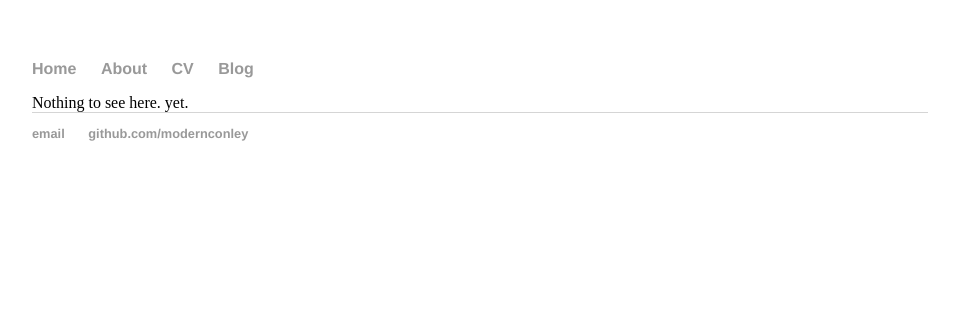
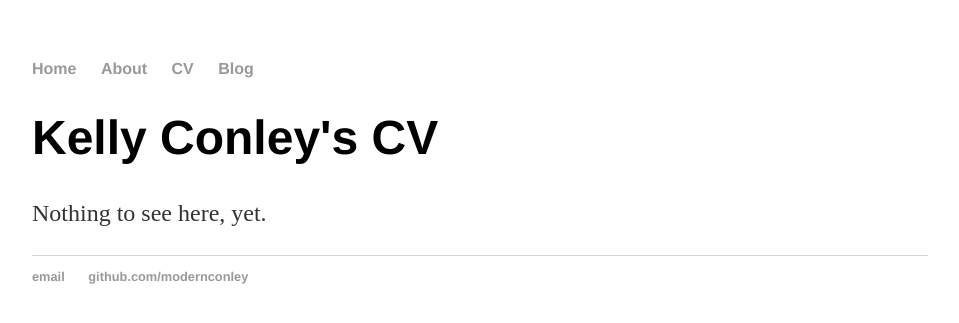
Before and after one commit to modernconley/modernconley.github.io, a Jekyll site: the page built from cv/index.html, in a window 1280 px wide. Shown: the top 323 px of the page, without its empty margins (160-1119 px from the left). Built offline with Jekyll 4.4.1, drawn with Linux system fonts in a browser that asks for light colours.

Commit message:
Update index.html

```diff
--- a/cv/index.html
+++ b/cv/index.html
@@ -1,6 +1,9 @@
 ---
 layout: default
-title: "The CV of Kelly Conley"
+title: cv
 ---
-
-Nothing to see here. yet.
+<div class="blurb">
+	<h1>Kelly Conley's CV</h1>
+	<p>Nothing to see here, yet.
+</p>
+</div><!-- /.blurb -->
```
